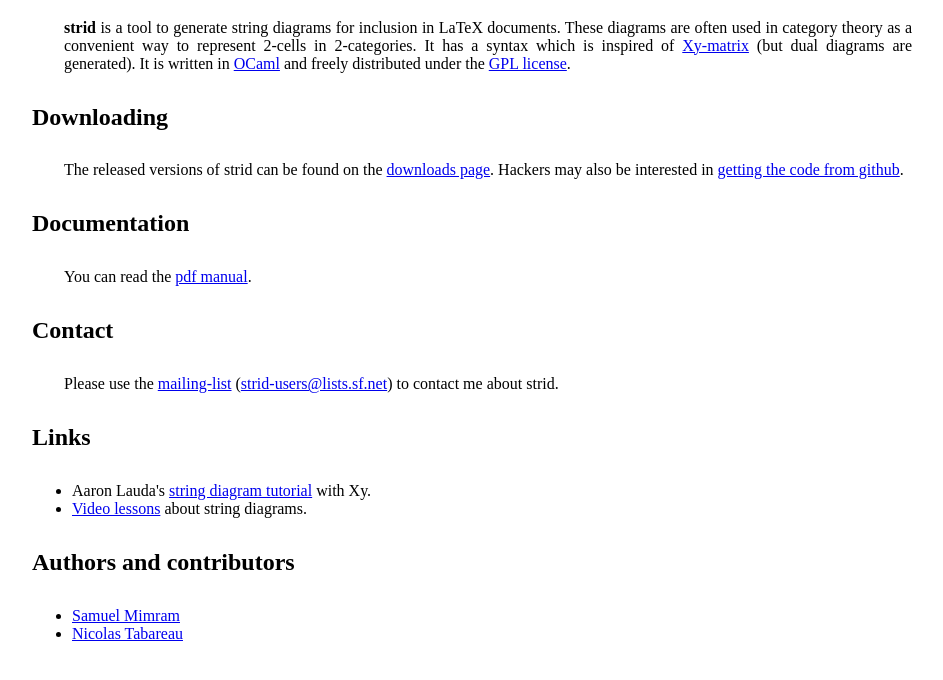
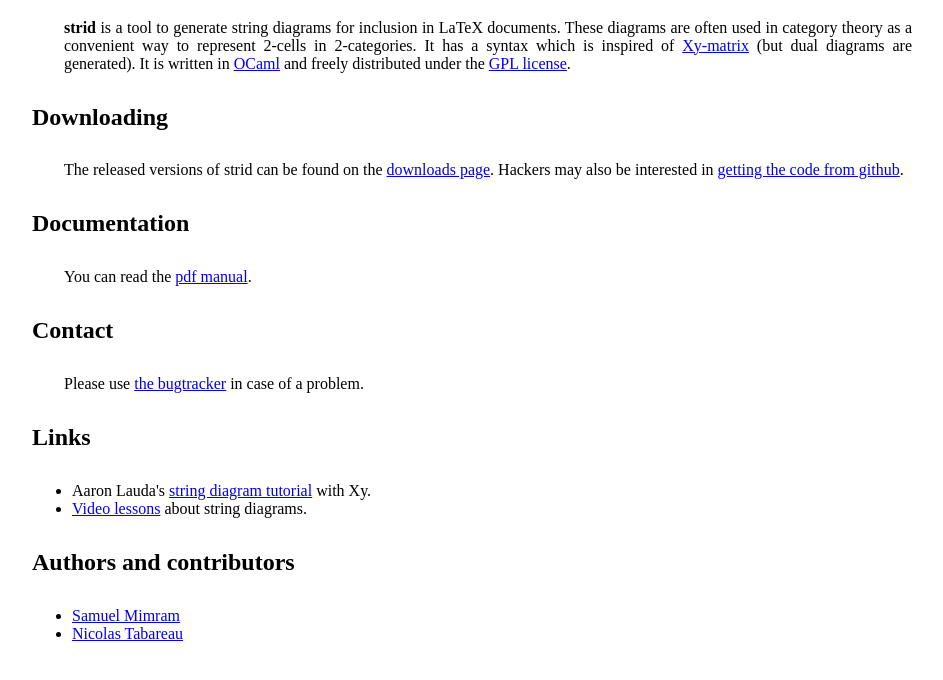
Before and after one commit to smimram/strid, a plain HTML site: page docs/index.html in a window 1280 px wide. Shown: the part 120-800 px from the top of the page, without its empty margins (168-1111 px from the left). Drawn offline with Linux system fonts and the light colour scheme.

Commit message:
Bugtracker.

```diff
--- a/docs/index.html
+++ b/docs/index.html
@@ -37,10 +37,8 @@
 
         <h2>Contact</h2>
         <p>
-        Please use
-        the <a href="&#109;&#97;&#105;&#108;&#116;&#111;&#58;&#115;&#116;&#114;&#105;&#100;&#45;&#117;&#115;&#101;&#114;&#115;&#64;&#108;&#105;&#115;&#116;&#115;&#46;&#115;&#102;&#46;&#110;&#101;&#116;">mailing-list</a>
-        (<a href="&#109;&#97;&#105;&#108;&#116;&#111;&#58;&#115;&#116;&#114;&#105;&#100;&#45;&#117;&#115;&#101;&#114;&#115;&#64;&#108;&#105;&#115;&#116;&#115;&#46;&#115;&#102;&#46;&#110;&#101;&#116;">&#115;&#116;&#114;&#105;&#100;&#45;&#117;&#115;&#101;&#114;&#115;&#64;&#108;&#105;&#115;&#116;&#115;&#46;&#115;&#102;&#46;&#110;&#101;&#116;</a>)
-        to contact me about strid.
+          Please use <a href="https://github.com/smimram/strid/issues">the
+          bugtracker</a> in case of a problem.
         </p>
 
         <h2>Links</h2>
```
